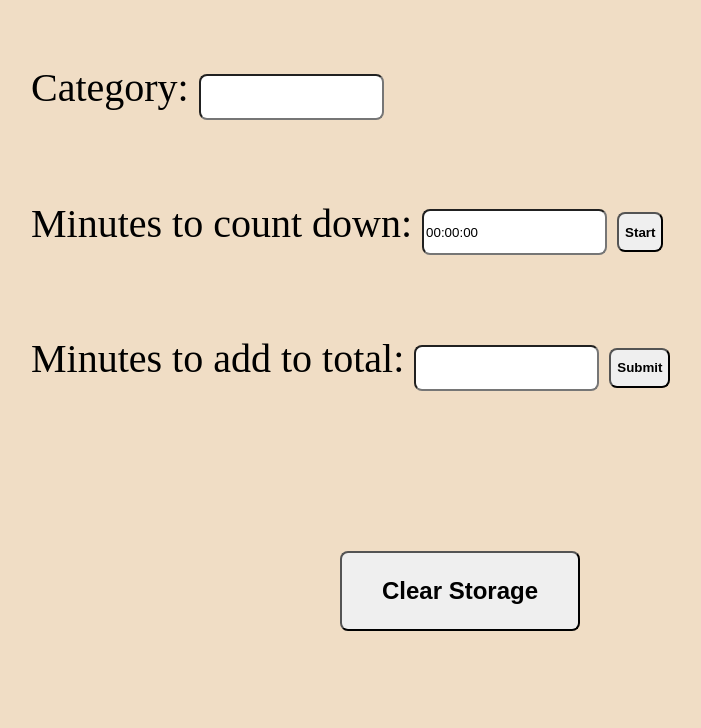
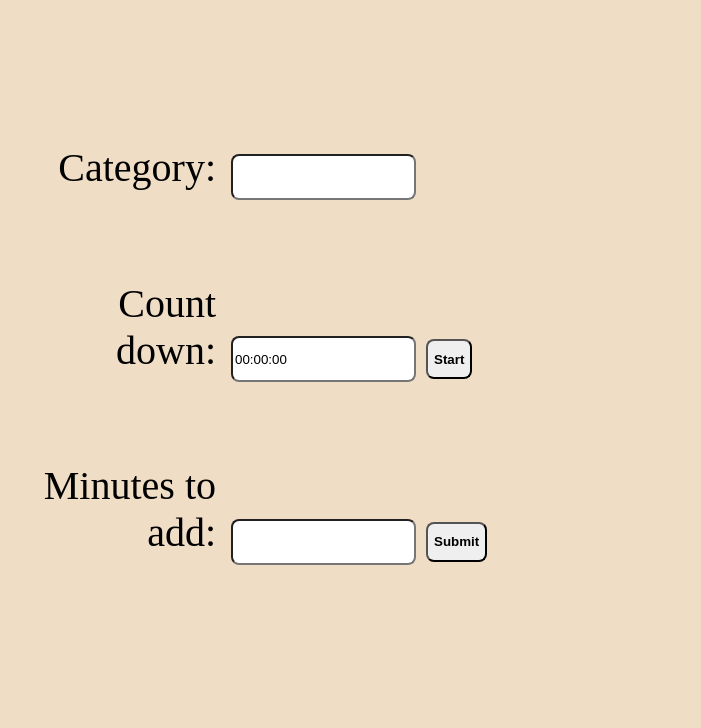
Before and after one commit to evebigaj/time-tracker, a website: page public/index.html in a window 1280 px wide. Shown: the whole page, without its empty margins (97-798 px from the left). Drawn offline with Linux system fonts and the light colour scheme.

Commit message:
minimum styling

```diff
--- a/public/index.html
+++ b/public/index.html
@@ -6,29 +6,33 @@
 
     <body>
         <main id="bigBox">
+            <div id="left">
             <form>
             <label for="category">Category:</label>
             <input type="text" id="category" name="category">
             </form>
             <form onsubmit="return runTimer()">
-                <label for="timeInput">Minutes to count down:</label>
+                <label for="timeInput">Count down:</label>
                 <input type="text" id="timeInput" name="timeInput" value="00:00:00" oninput = "return change()">
                 <button type="submit">Start</button>
             </form>
 
             <form id="storage" onsubmit="addToStorage()">
-                <label for="storageInput">Minutes to add to total:</label>
+                <label for="storageInput">Minutes to add:</label>
                 <input type="text" id="storageInput" name="storageInput">
 
 
                 <button type="submit">Submit</button>
+
             </form>
+            <button onclick="clearStorage()" id="clearStorage">Clear Storage</button>
 
             <p id="clock"></p>
+            </div>
 
             <div id="totalMessage"></div>
 
-            <button onclick="clearStorage()" id="clearStorage">Clear Storage</button>
+
 
         </main>
 
--- a/public/styles.css
+++ b/public/styles.css
@@ -6,7 +6,21 @@ body {
 }
 
 form {
+  /* display:flex;
+  gap: 50px; */
   padding-bottom: 10vh;
+
+}
+
+#left {
+  margin-top: 10vh;
+}
+
+label{
+  display: inline-block;
+  width: 185px;
+  margin-right: 5px;
+  text-align: right;
 }
 
 input {
@@ -21,7 +35,9 @@ button {
 }
 
 #bigBox {
-  width: 75%;
+
+  display: flex;
+  column-gap: 150px;
 }
 #clock {
   font-size: 10vh;
@@ -34,13 +50,14 @@ button {
 }
 
 #clearStorage {
-  text-align: center;
+  display:none;
+  /* text-align: center;
   margin: 0 auto;
   display: block;
   height: 10vh;
   width: 30vh;
   font-size: 3vh;
-  font-weight: bold;
+  font-weight: bold; */
 }
 
 #totalMessage {
--- a/todos.txt
+++ b/todos.txt
@@ -1,3 +1,6 @@
+so minimum stylistic things:
+make the tracked things appear on the right of screen
+make it minutes to add
 so 10 seconds is 1/6 =
 current state: it's chopping off a digit instead
 of rounding it off (it's always rounding down)
```
